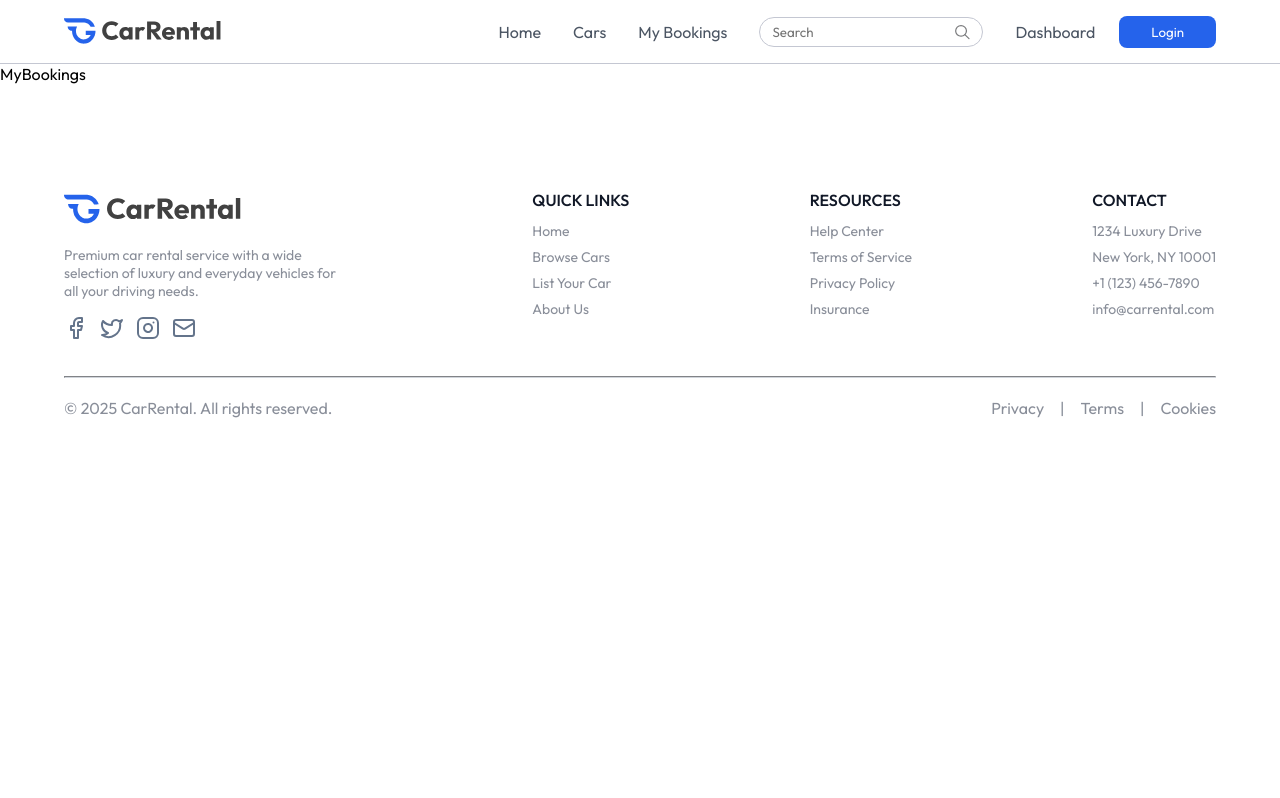
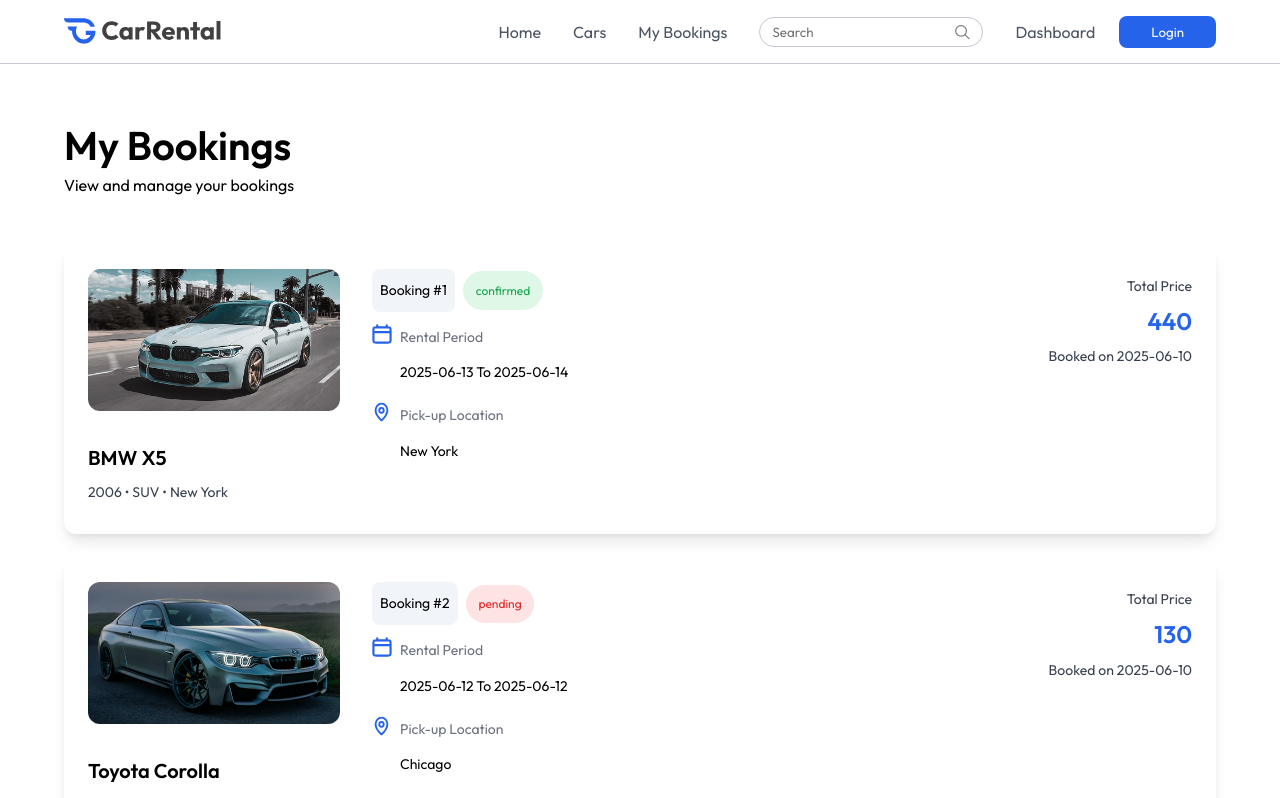
Before and after one commit to Aaren08/CarRental-MERN, a React app in the folder frontend/: page /my-bookings in a window 1280 px wide. Shown: the top 798 px of the page. Built offline with nearby package versions, Linux system fonts and the light colour scheme; the HTML template or start-up script is replaced by a standard one.

Commit message:
Created MyBookings & Cars page

```diff
--- a/frontend/src/index.css
+++ b/frontend/src/index.css
@@ -12,6 +12,10 @@
   --color-textGray700: #1f2937;
   --color-textGray800: #111827;
   --color-mutedforeground: #9ca3af;
+  --color-green400: #22c55e;
+  --color-green600: #16a34a;
+  --color-red400: #ef4444;
+  --color-red600: #dc2626;
   --border-roundedFull: 9999px;
 }
 
--- a/frontend/src/pages/CarsPage/Cars.css
+++ b/frontend/src/pages/CarsPage/Cars.css
@@ -0,0 +1,96 @@
+.cars-hero-section {
+  display: flex;
+  flex-direction: column;
+  align-items: center;
+  background-color: var(--color-light);
+  padding: 5rem 0;
+}
+
+.cars-section-search-bar {
+  display: flex;
+  align-items: center;
+  background-color: #fff;
+  border-radius: var(--border-roundedFull);
+  padding: 1rem 0.75rem;
+  border: 1px solid var(--color-border);
+  max-width: 35rem;
+  width: 100%;
+  margin: 2rem 0;
+  box-shadow: 0 10px 15px -3px rgba(0, 0, 0, 0.1),
+    0 4px 6px -2px rgba(0, 0, 0, 0.05);
+}
+
+.cars-section-search-input {
+  border: none;
+  outline: none;
+  width: 100%;
+  padding-left: 0.5rem;
+}
+
+.cars-section-search-icon {
+  margin-left: 0.5rem;
+}
+
+.cars-section-filter-icon {
+  margin-right: 0.5rem;
+}
+
+/* CARS CARDS */
+
+.cars-section {
+  padding: 0 1.5rem;
+  margin-top: 2.5rem;
+}
+
+.cars-section-cars-count {
+  color: var(--color-textGray500);
+  max-width: 80rem;
+  margin-left: auto;
+  margin-right: auto;
+}
+
+.cars-section-cards {
+  display: grid;
+  grid-template-columns: repeat(3, 1fr);
+  gap: 2rem;
+  margin-top: 2.5rem;
+  max-width: 80rem;
+  margin-left: auto;
+  margin-right: auto;
+}
+
+/* MEDIA QUERIES */
+
+@media (min-width: 1280px) {
+  .cars-section {
+    padding: 0 8rem;
+  }
+}
+
+@media (min-width: 1024px) {
+  .cars-section {
+    padding: 0 6rem;
+  }
+}
+
+@media (min-width: 768px) {
+  .cars-section {
+    padding: 0 4rem;
+  }
+}
+
+@media (max-width: 767px) {
+  .cars-hero-section {
+    padding: 1.6rem 1rem;
+  }
+
+  .cars-section-cards {
+    grid-template-columns: repeat(2, 1fr);
+  }
+}
+
+@media (max-width: 640px) {
+  .cars-section-cards {
+    grid-template-columns: repeat(1, 1fr);
+  }
+}
--- a/frontend/src/pages/CarsPage/Cars.jsx
+++ b/frontend/src/pages/CarsPage/Cars.jsx
@@ -1,7 +1,60 @@
+import { useState } from "react";
+import Title from "../../components/Title/Title.jsx";
+import CarCard from "../../components/CarCard/CarCard.jsx";
+import { assets, dummyCarData } from "../../assets/assets.js";
 import "./Cars.css";
 
 const Cars = () => {
-  return <div>Cars</div>;
+  const [input, setInput] = useState("");
+  return (
+    <div>
+      {/* HERO SECTION */}
+      <div className="cars-hero-section">
+        <Title
+          title={"Available Cars"}
+          subtitle={
+            "Explore our collection of premium cars for your next adventure."
+          }
+        />
+
+        {/* FILTERS SECTION --> SEARCH BAR */}
+        <div className="cars-section-search-bar">
+          <img
+            src={assets.search_icon}
+            alt="search icon"
+            className="cars-section-search-icon"
+          />
+          <input
+            value={input}
+            onClick={(e) => setInput(e.target.value)}
+            type="text"
+            placeholder="Search by make, model or features"
+            className="cars-section-search-input"
+          />
+          <img
+            src={assets.filter_icon}
+            alt="filter icon"
+            className="cars-section-filter-icon"
+          />
+        </div>
+      </div>
+
+      {/* CARS SECTION */}
+      <div className="cars-section">
+        <p className="cars-section-cars-count">
+          Showing {dummyCarData.length} Cars
+        </p>
+
+        <div className="cars-section-cards">
+          {dummyCarData.map((car) => (
+            <div>
+              <CarCard key={car.id} car={car} />
+            </div>
+          ))}
+        </div>
+      </div>
+    </div>
+  );
 };
 
 export default Cars;
--- a/frontend/src/pages/MyBookingsPage/MyBookings.css
+++ b/frontend/src/pages/MyBookingsPage/MyBookings.css
@@ -0,0 +1,164 @@
+.my-bookings {
+  padding: 0 1.5rem;
+  margin-top: 4rem;
+  font-size: 0.875rem;
+  line-height: 2.2rem;
+  max-width: 80rem;
+  margin-left: auto;
+  margin-right: auto;
+}
+
+/* CAR BOOKINGS */
+
+.my-bookings-card {
+  display: grid;
+  grid-template-columns: repeat(4, 1fr);
+  gap: 2rem;
+  padding: 1.5rem;
+  border-radius: 0.75rem;
+  box-shadow: 0 10px 15px -3px rgba(0, 0, 0, 0.1),
+    0 4px 6px -2px rgba(0, 0, 0, 0.05);
+  margin-bottom: 1.5rem;
+}
+.my-bookings-card:first-child {
+  margin-top: 3rem;
+}
+
+.my-bookings-card-image-container {
+  overflow: hidden;
+  margin-bottom: 1rem;
+}
+
+.my-bookings-card-image {
+  width: 100%;
+  border-radius: 0.75rem;
+  height: auto;
+  aspect-ratio: 16/9;
+  object-fit: cover;
+}
+
+.my-bookings-card-title {
+  font-size: 1.25rem;
+  font-weight: 600;
+  margin-top: 0.5rem;
+}
+
+.my-bookings-card-subtitle {
+  color: var(--color-textGray500);
+}
+
+/* BOOKING INFO */
+
+.my-bookings-card-info-item {
+  display: flex;
+  align-items: center;
+  gap: 0.5rem;
+}
+
+.my-bookings-card-info-item-title {
+  background-color: var(--color-light);
+  border-radius: 0.5rem;
+  padding: 0.25rem 0.5rem;
+}
+
+.my-bookings-card-info-item-status {
+  border-radius: var(--border-roundedFull);
+  padding: 0.1rem 0.8rem;
+  font-size: 0.75rem;
+}
+
+.confirmed {
+  background-color: color-mix(in srgb, var(--color-green400) 15%, transparent);
+  color: var(--color-green600);
+}
+
+.pending {
+  background-color: color-mix(in srgb, var(--color-red400) 15%, transparent);
+  color: var(--color-red600);
+}
+
+.my-bookings-card-info-2 {
+  grid-column: span 2 / span 2;
+}
+
+.my-bookings-card-info-3 {
+  display: flex;
+  align-items: start;
+  gap: 0.5rem;
+  margin-top: 0.5rem;
+}
+
+.my-bookings-card-info-3 p:nth-child(1) {
+  color: var(--color-textGray400);
+}
+
+.my-bookings-card-info-calendar-icon {
+  width: 1.25rem;
+  height: 1.25rem;
+  margin-top: 0.25rem;
+}
+
+/* BOOKING PRICE */
+
+.my-bookings-card-info-price {
+  display: flex;
+  flex-direction: column;
+  justify-content: space-between;
+  gap: 1.5rem;
+}
+
+.my-bookings-card-info-price-item {
+  font-size: 0.875rem;
+  color: var(--color-textGray500);
+  text-align: right;
+}
+
+.my-bookings-card-info-price-item h1 {
+  font-size: 1.5rem;
+  font-weight: 600;
+  color: var(--color-primary);
+}
+
+/* MEDIA QUERIES */
+
+@media (min-width: 1536px) {
+  .my-bookings {
+    padding: 0 10rem;
+  }
+}
+
+@media (min-width: 1280px) {
+  .my-bookings {
+    padding: 0 8rem;
+  }
+}
+
+@media (min-width: 1024px) {
+  .my-bookings {
+    padding: 0 6rem;
+  }
+}
+
+@media (min-width: 768px) {
+  .my-bookings {
+    padding: 0 4rem;
+  }
+}
+
+@media (max-width: 768px) {
+  .my-bookings-card {
+    grid-template-columns: 1fr;
+  }
+
+  .my-bookings-card-info {
+    grid-column: span 1 / span 1;
+  }
+
+  .my-bookings-card-info-2 {
+    grid-column: span 2 / span 2;
+  }
+
+  .my-bookings-card-info-price {
+    grid-column: span 1 / span 1;
+  }
+}
--- a/frontend/src/pages/MyBookingsPage/MyBookings.jsx
+++ b/frontend/src/pages/MyBookingsPage/MyBookings.jsx
@@ -1,7 +1,115 @@
+import { useEffect, useState } from "react";
+import Title from "../../components/Title/Title.jsx";
+import { assets, dummyMyBookingsData } from "../../assets/assets.js";
 import "./MyBookings.css";
 
 const MyBookings = () => {
-  return <div>MyBookings</div>;
+  const [bookings, setBookings] = useState([]);
+
+  const currency = import.meta.env.VITE_CURRENCY;
+
+  const fetchMyBookings = async () => {
+    setBookings(dummyMyBookingsData);
+  };
+
+  useEffect(() => {
+    fetchMyBookings();
+  }, []);
+
+  return (
+    <div className="my-bookings">
+      <Title
+        title={"My Bookings"}
+        subtitle={"View and manage your bookings"}
+        align={"left"}
+      />
+
+      {/* CAR BOOKINGS */}
+
+      <div className="my-bookings-cards">
+        {bookings.map((booking, index) => (
+          <div key={booking._id} className="my-bookings-card">
+            {/* CAR IMAGE */}
+            <div className="my-bookings-card-info">
+              <div className="my-bookings-card-image-container">
+                <img
+                  src={booking.car.image}
+                  alt="car image"
+                  className="my-bookings-card-image"
+                />
+              </div>
+
+              {/* CAR INFO */}
+              <p className="my-bookings-card-title">
+                {booking.car.brand} {booking.car.model}
+              </p>
+
+              <p className="my-bookings-card-subtitle">
+                {booking.car.year} • {booking.car.category} •{" "}
+                {booking.car.location}
+              </p>
+            </div>
+
+            {/* BOOKING INFO */}
+
+            <div className="my-bookings-card-info-2">
+              <div className="my-bookings-card-info-item">
+                <p className="my-bookings-card-info-item-title">
+                  Booking #{index + 1}
+                </p>
+                <p
+                  className={`my-bookings-card-info-item-status ${
+                    booking.status === "confirmed" ? "confirmed" : "pending"
+                  }`}
+                >
+                  {booking.status}
+                </p>
+              </div>
+
+              <div className="my-bookings-card-info-3">
+                <img
+                  src={assets.calendar_icon_colored}
+                  alt="calendar"
+                  className="my-bookings-card-info-calendar-icon"
+                />
+                <div>
+                  <p>Rental Period</p>
+                  <p>
+                    {booking.pickupDate.split("T")[0]} To{" "}
+                    {booking.returnDate.split("T")[0]}
+                  </p>
+                </div>
+              </div>
+
+              <div className="my-bookings-card-info-3">
+                <img
+                  src={assets.location_icon_colored}
+                  alt="calendar"
+                  className="my-bookings-card-info-calendar-icon"
+                />
+                <div>
+                  <p>Pick-up Location</p>
+                  <p>{booking.car.location}</p>
+                </div>
+              </div>
+            </div>
+
+            {/* BOOKING PRICE */}
+            <div className="my-bookings-card-info-price">
+              <div className="my-bookings-card-info-price-item">
+                <p>Total Price</p>
+                <h1>
+                  {currency}
+                  {booking.price}
+                </h1>
+                <p>Booked on {booking.createdAt.split("T")[0]}</p>
+              </div>
+            </div>
+          </div>
+        ))}
+      </div>
+    </div>
+  );
 };
 
 export default MyBookings;
```
